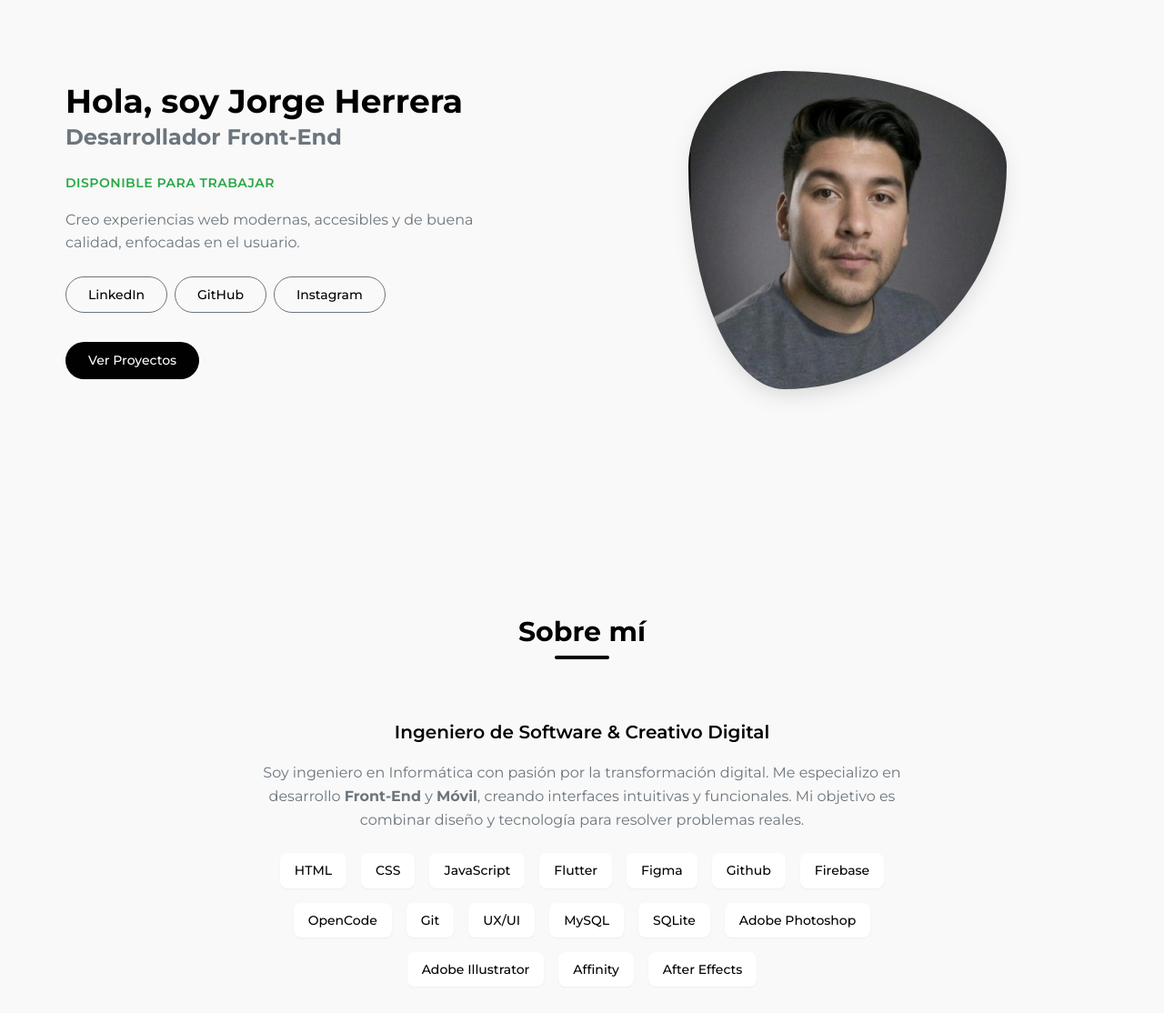
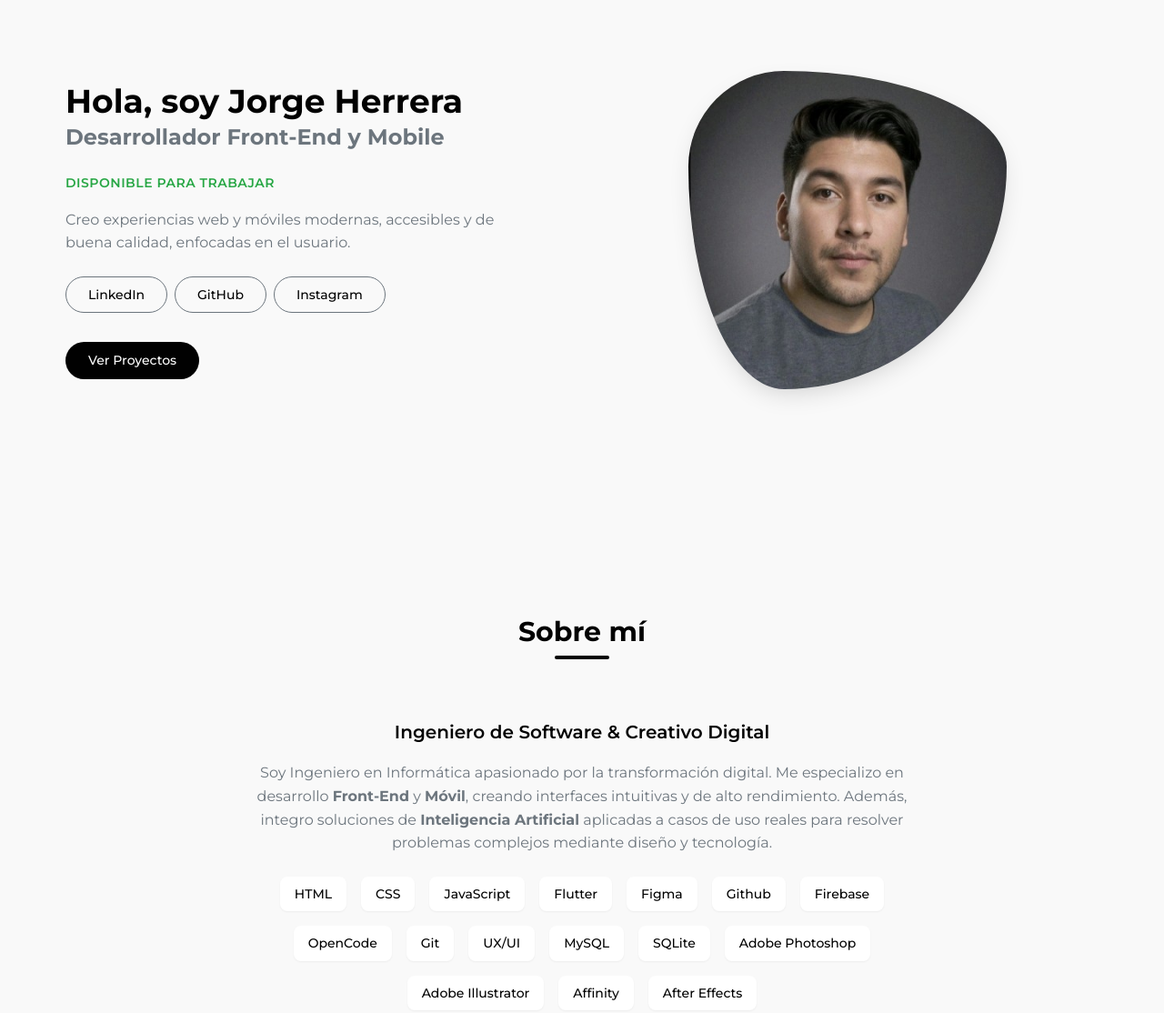
Before and after one commit to GhostJL/GhostJL.github.io, a plain HTML site: page index.html in a window 1280 px wide. Shown: the part 180-1294 px from the top of the page at 91% size. Drawn offline with Linux system fonts and the light colour scheme.

```diff
--- a/index.html
+++ b/index.html
@@ -67,9 +67,10 @@
         <section id="inicio" class="section-inicio fade-up">
             <div class="container-text">
                 <h1 class="name fade-up delay-100">Hola, soy Jorge Herrera</h1>
-                <h2 class="job fade-up delay-200">Desarrollador Front-End</h2>
+                <h2 class="job fade-up delay-200">Desarrollador Front-End y Mobile</h2>
                 <span class="state">Disponible para trabajar</span>
-                <p class="bio">Creo experiencias web modernas, accesibles y de buena calidad, enfocadas en el usuario.
+                <p class="bio">Creo experiencias web y móviles modernas, accesibles y de buena calidad, enfocadas en el
+                    usuario.
                 </p>
                 <div class="container-contacts">
                     <a class="button button-social"
@@ -93,11 +94,12 @@
         <section id="sobre-mi" class="section-me fade-up">
             <h2 class="section-title">Sobre mí</h2>
             <p class="subtitle-me fade-up delay-100">Ingeniero de Software & Creativo Digital</p>
-            <p class="description-me">Soy ingeniero en Informática con pasión por la transformación digital. Me
-                especializo en desarrollo <strong>Front-End</strong> y <strong>Móvil</strong>, creando interfaces
-                intuitivas y funcionales. Mi objetivo es combinar diseño y tecnología para resolver problemas reales.
+            <p class="description-me">
+                Soy Ingeniero en Informática apasionado por la transformación digital. Me especializo en desarrollo
+                <strong>Front-End</strong> y <strong>Móvil</strong>, creando interfaces intuitivas y de alto
+                rendimiento. Además, integro soluciones de <strong>Inteligencia Artificial</strong> aplicadas a casos de
+                uso reales para resolver problemas complejos mediante diseño y tecnología.
             </p>
-
             <div class="skills-grid">
                 <span class="skill-tag">HTML</span>
                 <span class="skill-tag">CSS</span>
@@ -122,7 +124,9 @@
             <h2 class="section-title">Mis Proyectos</h2>
             <div class="projects-grid">
                 <!-- Project 1 -->
-                <div class="project-card" data-gallery="./img/posventa.svg, ./img/posventamob/posventadev1.jpeg, ./img/posventamob/posventadev2.jpeg, ./img/posventamob/posventadev3.jpeg, ./img/posventamob/posventadev4.jpeg, ./img/posventamob/posventadev5.jpeg, ./img/posventamob/posventadev6.jpeg, ./img/posventamob/posventadev7.jpeg, ./img/posventamob/posventadev8.jpeg, ./img/posventamob/posventadev9.jpeg, ./img/posventamob/posventadev10.jpeg, ./img/posventamob/posventadev11.jpeg, ./img/posventamob/posventadev12.jpeg" data-title="Punto de venta">
+                <div class="project-card"
+                    data-gallery="./img/posventa.svg, ./img/posventamob/posventadev1.jpeg, ./img/posventamob/posventadev2.jpeg, ./img/posventamob/posventadev3.jpeg, ./img/posventamob/posventadev4.jpeg, ./img/posventamob/posventadev5.jpeg, ./img/posventamob/posventadev6.jpeg, ./img/posventamob/posventadev7.jpeg, ./img/posventamob/posventadev8.jpeg, ./img/posventamob/posventadev9.jpeg, ./img/posventamob/posventadev10.jpeg, ./img/posventamob/posventadev11.jpeg, ./img/posventamob/posventadev12.jpeg"
+                    data-title="Punto de venta">
                     <div class="project-image-container">
                         <img class="project-image" name="POSVENTA INICIO" src="./img/posventa.svg">
                         <div class="project-image-overlay">
```
Also changed, not shown: 1 other file.
